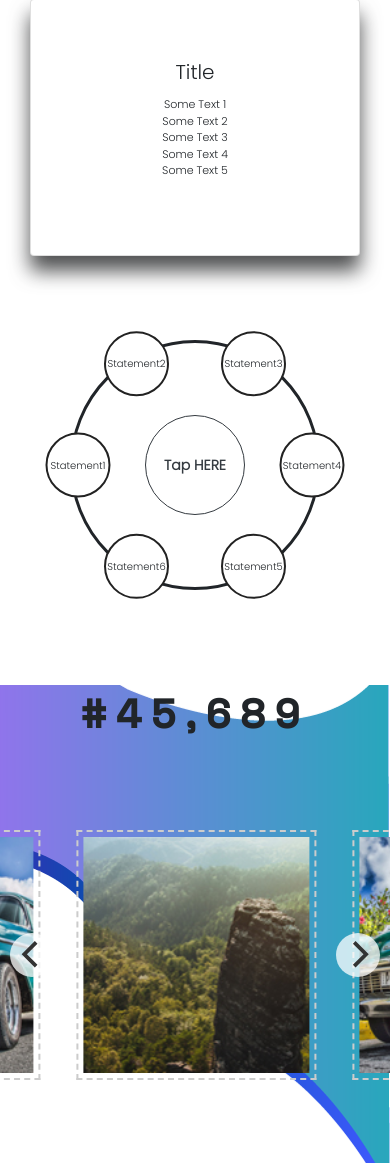
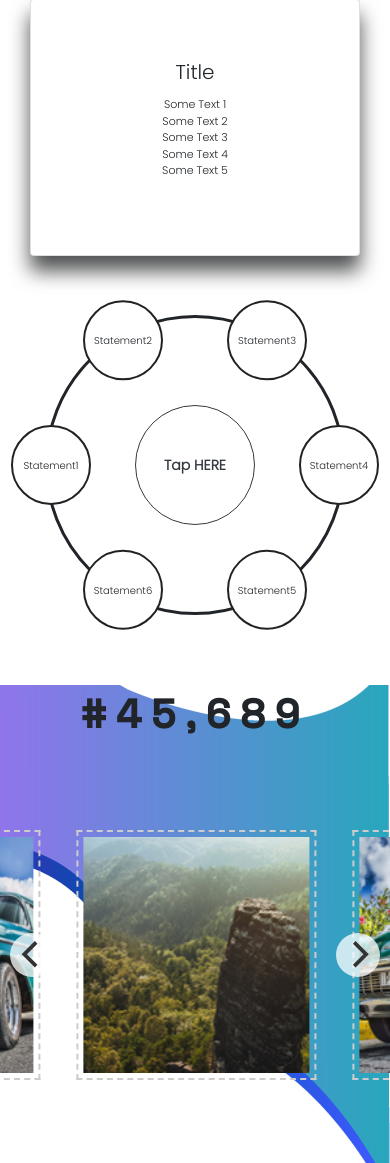
Before and after one commit to utkarsh-deep/1MillionCampaign, a PHP site: page / in a window 390 px wide. Shown: the part 139-1302 px from the top of the page. Run offline with PHP 8.4, Linux system fonts and the light colour scheme; some libraries are stand-ins or nearby versions.

Commit message:
checker adjusted

```diff
--- a/css/style.css
+++ b/css/style.css
@@ -505,20 +508,20 @@ input[type="checkbox"]:checked + .checkbox::before {
   }
 
   .checker-center {
-    width: 100px;
-    height: 100px;
+    width: 120px;
+    height: 120px;
     font-size: 14px!important;
   }
 
   .checker-center-border {
-    width: 250px;
-    height: 250px;
+    width: 300px;
+    height: 300px;
   }
 
 
   .checkbox {
-    width: 65px;
-    height: 65px;
+    width: 80px;
+    height: 80px;
     font-size: 10px;
   }
 
@@ -531,31 +534,31 @@ input[type="checkbox"]:checked + .checkbox::before {
 
 
   #checkbox1 {
-    transform: translate(-50%, -50%) rotate(0deg) translateX(-117px);
+    transform: translate(-50%, -50%) rotate(0deg) translateX(-144px);
   }
 
   #checkbox2 {
-    transform: translate(-50%, -50%) rotate(60deg) translateX(-117px)
+    transform: translate(-50%, -50%) rotate(60deg) translateX(-144px)
       rotate(-60deg);
   }
 
   #checkbox3 {
-    transform: translate(-50%, -50%) rotate(120deg) translateX(-117px)
+    transform: translate(-50%, -50%) rotate(120deg) translateX(-144px)
       rotate(-120deg);
   }
 
   #checkbox4 {
-    transform: translate(-50%, -50%) rotate(180deg) translateX(-117px)
+    transform: translate(-50%, -50%) rotate(180deg) translateX(-144px)
       rotate(-180deg);
   }
 
   #checkbox5 {
-    transform: translate(-50%, -50%) rotate(240deg) translateX(-117px)
+    transform: translate(-50%, -50%) rotate(240deg) translateX(-144px)
       rotate(-240deg);
   }
 
   #checkbox6 {
-    transform: translate(-50%, -50%) rotate(300deg) translateX(-117px)
+    transform: translate(-50%, -50%) rotate(300deg) translateX(-144px)
       rotate(-300deg);
   }
 
```
Also changed, not shown: other parts of css/style.css (+72 -12 lines).
